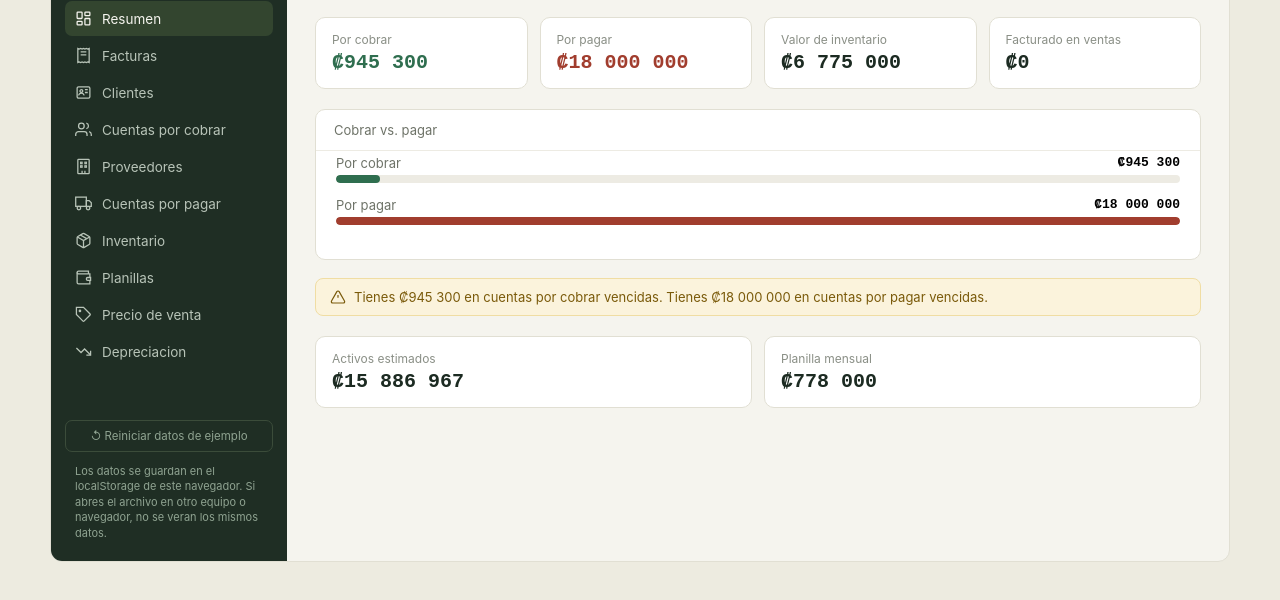
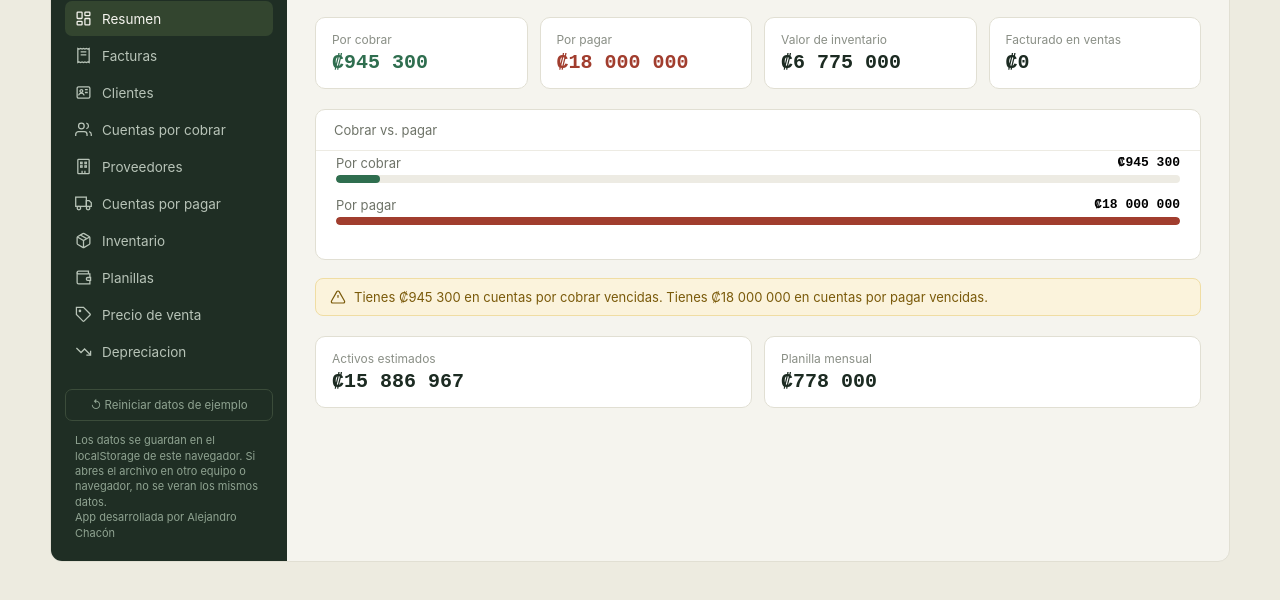
Before and after one commit to Janrosky/ContaPyme, a plain HTML site: page index.html in a window 1280 px wide. Shown: the part 102-702 px from the top of the page. Drawn offline with Linux system fonts and the light colour scheme.

Commit message:
Update index.html

```diff
--- a/index.html
+++ b/index.html
@@ -105,7 +105,7 @@
     </div>
     <nav class="nav" id="nav"></nav>
     <button class="reset-btn" onclick="App.resetAll()">↺ Reiniciar datos de ejemplo</button>
-    <div class="storage-note">Los datos se guardan en el localStorage de este navegador. Si abres el archivo en otro equipo o navegador, no se veran los mismos datos.</div>
+    <div class="storage-note">Los datos se guardan en el localStorage de este navegador. Si abres el archivo en otro equipo o navegador, no se veran los mismos datos. <br> App desarrollada por Alejandro Chacón</div>
   </aside>
   <main class="main no-print" id="main"></main>
 </div>
```
